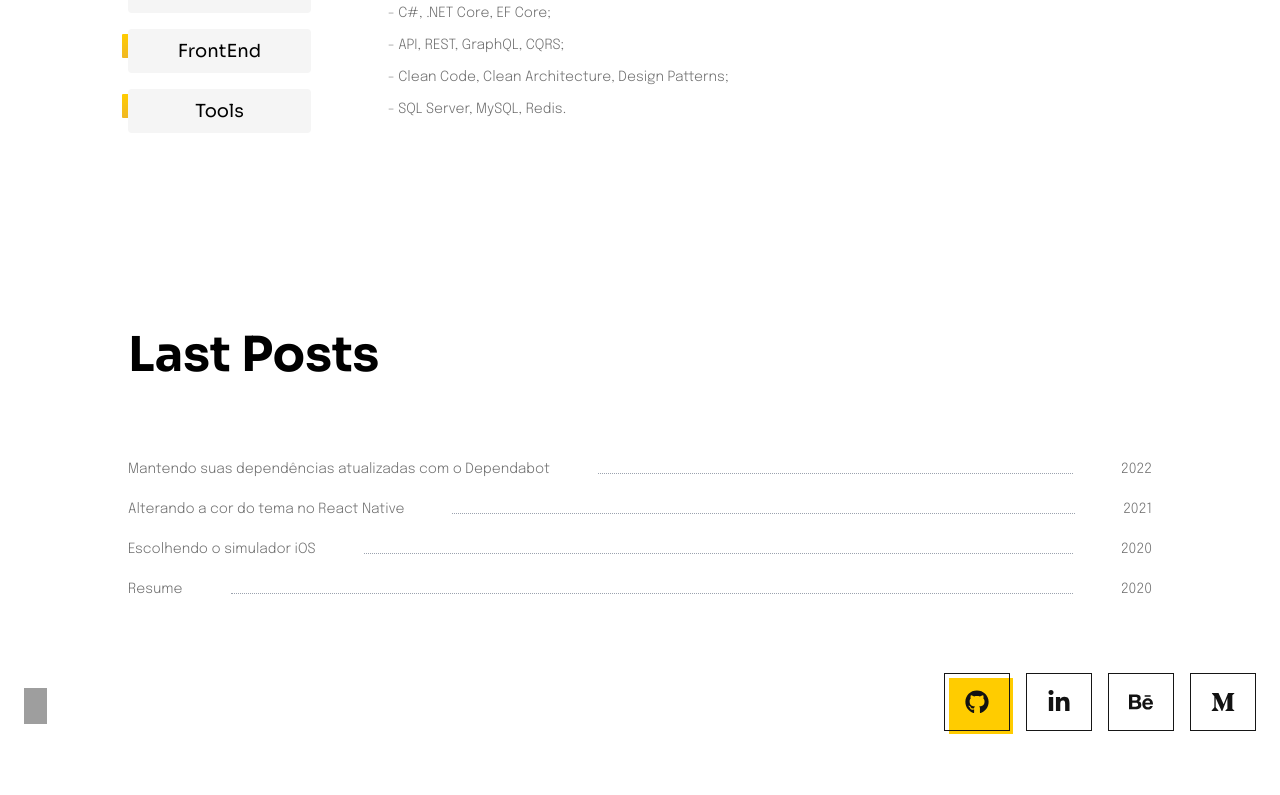
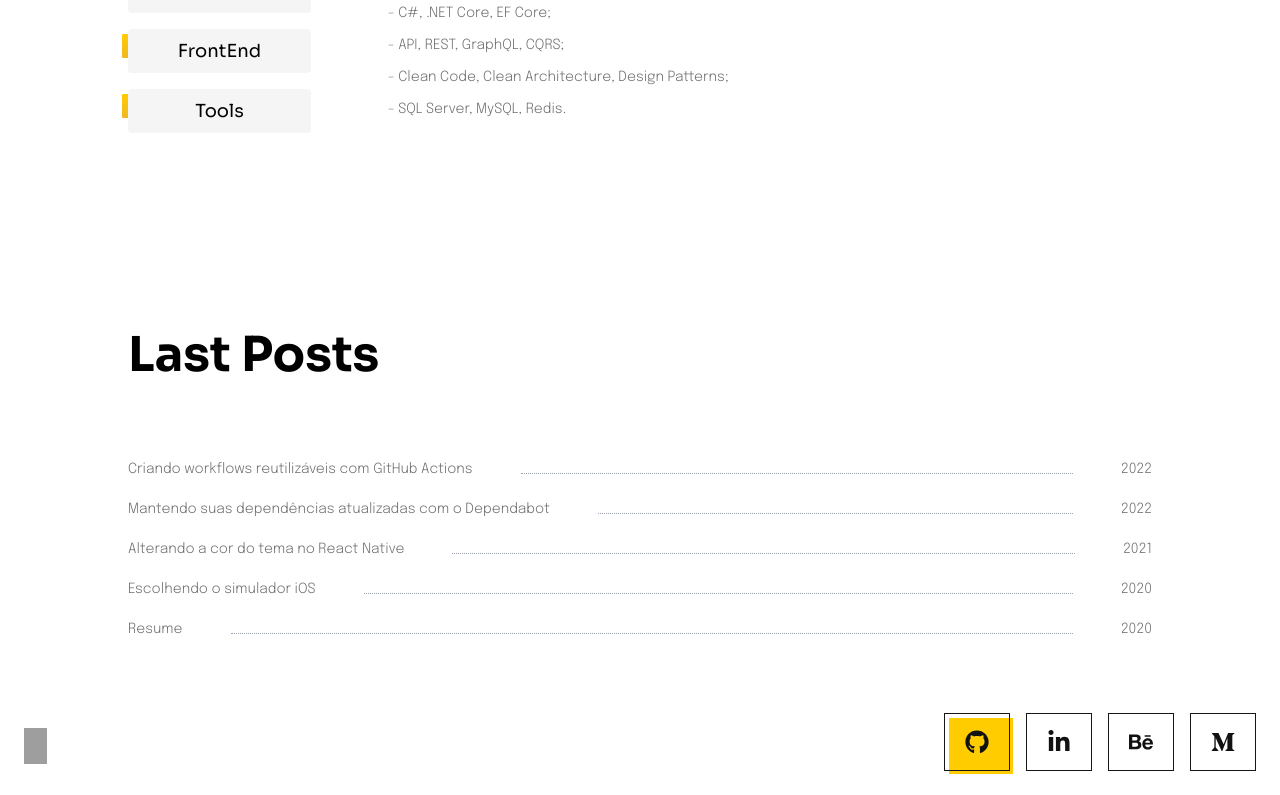
Before and after one commit to hstrada/hstrada.github.io, a Next.js app: page / in a window 1280 px wide. Shown: the part 2897-3692 px from the top of the page. Before the commit the page ends 3652 px from the top, so only its background shows below. Built offline with nearby package versions, Linux system fonts and the light colour scheme; grey boxes are pictures that could not be loaded.

Commit message:
adding last blog post

```diff
--- a/src/components/organisms/Blog/index.tsx
+++ b/src/components/organisms/Blog/index.tsx
@@ -2,6 +2,10 @@ import { SectionDiv } from 'components/atoms/SectionDiv'
 import { t } from '../../../core/utils/translate'
 
 const posts = [
+  {
+    title: 'Criando workflows reutilizáveis com GitHub Actions',
+    year: 2022,
+  },
   {
     title: 'Mantendo suas dependências atualizadas com o Dependabot',
     year: 2022,
```
